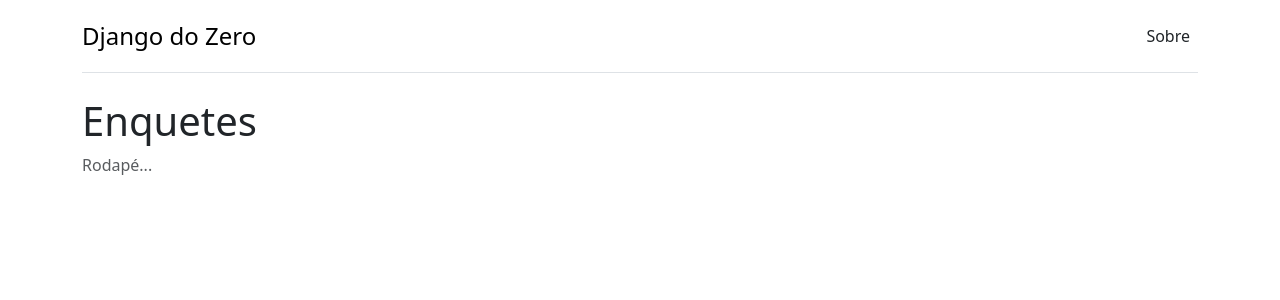
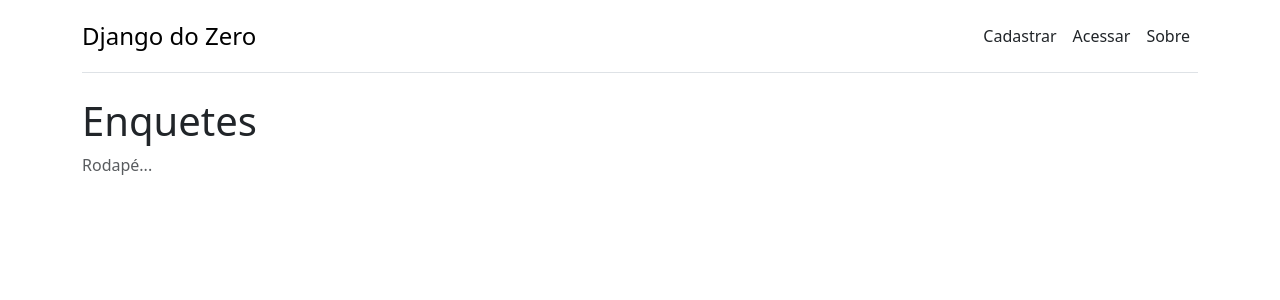
Before and after one commit to Emersoninho/site-doc-django, a Django app: page /ola/ in a window 1280 px wide. Shown: the top 300 px of the page. Run offline with Django 5.2, Linux system fonts and the light colour scheme; data that the repository does not hold is empty.

Commit message:
template atual
template layout atualização

```diff
--- a/templates/_layout.html
+++ b/templates/_layout.html
@@ -17,6 +17,18 @@
             <span class="fs-4">Django do Zero</span>
         </a>
         <ul class="nav nav-pills">
+            {% if user.is_authenticated %}
+            <li class="nav-item">
+                <a href="{% url 'logout' %}" class="nav-link px-2 link-dark">Sair</a>
+            </li>
+            {% else %}
+            <li class="nav-item">
+                <a href="{% url 'signup' %}" class="nav-link px-2 link-dark">Cadastrar</a>
+            </li>
+            <li class="nav-item">
+                <a href="{% url 'login' %}" class="nav-link px-2 link-dark">Acessar</a>
+            </li>
+            {% endif %}
             <li class="nav-item">
                 <a href="{% url 'ola' %}" class="nav-link px-2 link-dark">Sobre</a>
             </li>
```
